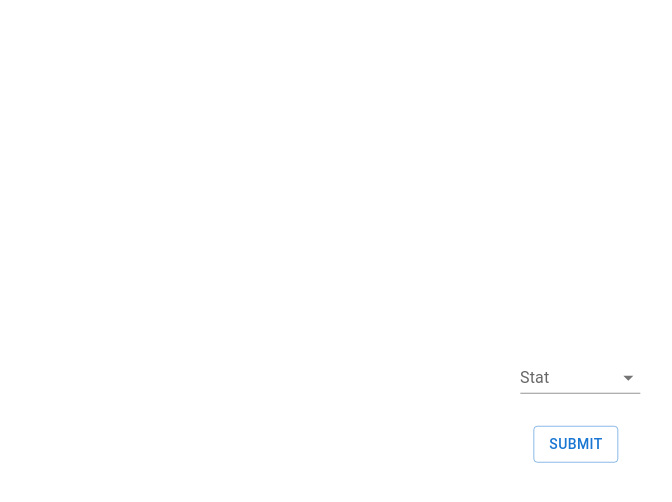
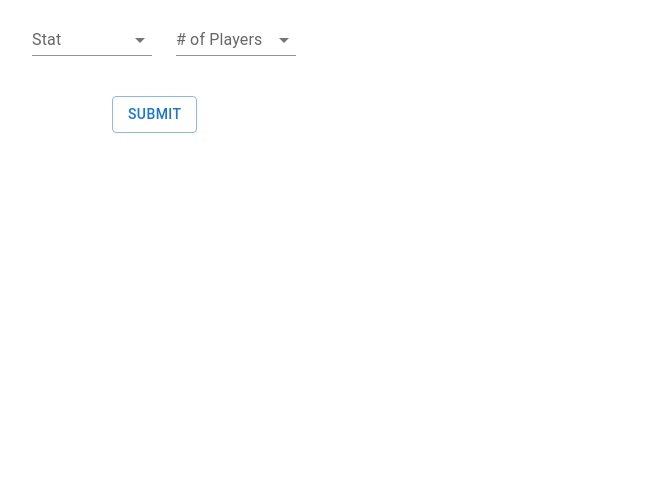
Before and after one commit to sdhaduk/NBA_Player_Statistics_2, a React (Vite) app in the folder frontend/: page /get-top-players in a window 1280 px wide. Shown: the top 502 px of the page, without its empty margins (56-728 px from the left). Built offline with nearby package versions, Linux system fonts and the light colour scheme.

Commit message:
Changed to have form and table on same page

```diff
--- a/frontend/src/App.jsx
+++ b/frontend/src/App.jsx
@@ -1,7 +1,7 @@
 import React, { useState } from "react";
 import Home from "./pages/Home.jsx";
 import ComparePlayers from "./pages/ComparePlayers.jsx";
-import GetTopPlayersForm from "./pages/GetTopPlayersForm.jsx";
+import GetTopPlayers from "./pages/GetTopPlayers.jsx";
 import { ThemeProvider, createTheme } from "@mui/material/styles";
 import CssBaseline from "@mui/material/CssBaseline";
 import { Routes, Route } from "react-router-dom";
@@ -32,7 +32,7 @@ const App = () => {
           element={<Home darkModeOff={darkModeOff} darkModeOn={darkModeOn} />}
         />
         <Route path="/compare-two-players" element={<ComparePlayers />} />
-        <Route path="/get-top-players" element={<GetTopPlayersForm />} />
+        <Route path="/get-top-players" element={<GetTopPlayers />} />
       </Routes>
     </ThemeProvider>
   );
--- a/frontend/src/index.css
+++ b/frontend/src/index.css
@@ -1,4 +1,4 @@
-html, body {
+/* html, body {
     height: 100%;
     margin: 0;
     padding: 0;
@@ -12,6 +12,8 @@ html, body {
    position: fixed;
 }
 
+*/
+
 .center {
     position: fixed;
     top: 50%;
--- /dev/null
+++ b/frontend/src/pages/GetTopPlayers.jsx
@@ -0,0 +1,74 @@
+import React from "react";
+import {
+  Grid,
+  Select,
+  FormControl,
+  MenuItem,
+  InputLabel,
+  Stack,
+  Button,
+} from "@mui/material";
+
+const GetTopPlayersForm = () => {
+  const [age, setAge] = React.useState("");
+
+  const handleChange = (event) => {
+    setAge(event.target.value);
+  };
+
+  return (
+    <Grid sx={{ml: 10}}>
+    <Grid
+      sx={{ float: "left", position: "relative"}}
+      container
+      xs={12}
+      spacing={1}
+    >
+      <Grid item>
+        <FormControl variant="standard" sx={{ m: 1, minWidth: 120 }}>
+          <InputLabel id="demo-simple-select-standard-label">Stat</InputLabel>
+          <Select
+            labelId="demo-simple-select-standard-label"
+            id="demo- simple-select-standard"
+            value={age}
+            onChange={handleChange}
+            label="Stat"
+          >
+            <MenuItem value={10}>Ten</MenuItem>
+            <MenuItem value={20}>Twenty</MenuItem>
+            <MenuItem value={30}>Thirty</MenuItem>
+          </Select>
+        </FormControl>
+      </Grid>
+
+      <Grid item>
+        <FormControl variant="standard" sx={{ m: 1, minWidth: 120 }}>
+          <InputLabel id="demo-simple-select-standard-label">
+            # of Players
+          </InputLabel>
+          <Select
+            labelId="demo-simple-select-standard-label"
+            id="demo- simple-select-standard"
+            value={age}
+            onChange={handleChange}
+            label="# of Players"
+          >
+            <MenuItem value={10}>Ten</MenuItem>
+            <MenuItem value={20}>Twenty</MenuItem>
+            <MenuItem value={30}>Thirty</MenuItem>
+          </Select>
+        </FormControl>
+      </Grid>
+    </Grid>
+
+    <Grid sx={{ml: 11}}>
+    <Button variant="outlined" size="medium" sx={{ mt: 4}}>
+          Submit
+        </Button>
+    </Grid>
+
+    </Grid>
+  );
+};
+
+export default GetTopPlayersForm;
--- a/frontend/src/pages/GetTopPlayersForm.jsx
+++ /dev/null
@@ -1,46 +0,0 @@
-import React from "react";
-import {
-  Grid,
-  Select,
-  FormControl,
-  MenuItem,
-  InputLabel,
-
-  Button,
-} from "@mui/material";
-
-const GetTopPlayersForm = () => {
-  const [age, setAge] = React.useState("");
-
-  const handleChange = (event) => {
-    setAge(event.target.value);
-  };
-
-  return (
-    <div className="center">
-      <Grid container xs={12} spacing={1} sx={{'justifyContent': 'center'}}>
-        <Grid item>
-          <FormControl variant="standard" sx={{ m: 1, minWidth: 120 }}>
-            <InputLabel id="demo-simple-select-standard-label">Stat</InputLabel>
-            <Select
-              labelId="demo-simple-select-standard-label"
-              id="demo- simple-select-standard"
-              value={age}
-              onChange={handleChange}
-              label="Stat"
-            >
-              <MenuItem value={10}>Ten</MenuItem>
-              <MenuItem value={20}>Twenty</MenuItem>
-              <MenuItem value={30}>Thirty</MenuItem>
-            </Select>
-          </FormControl>
-        </Grid>
-        <Button variant="outlined" size="medium" sx={{'mt': 3}}>
-          Submit
-        </Button>
-      </Grid>
-    </div>
-  );
-};
-
-export default GetTopPlayersForm;
```
